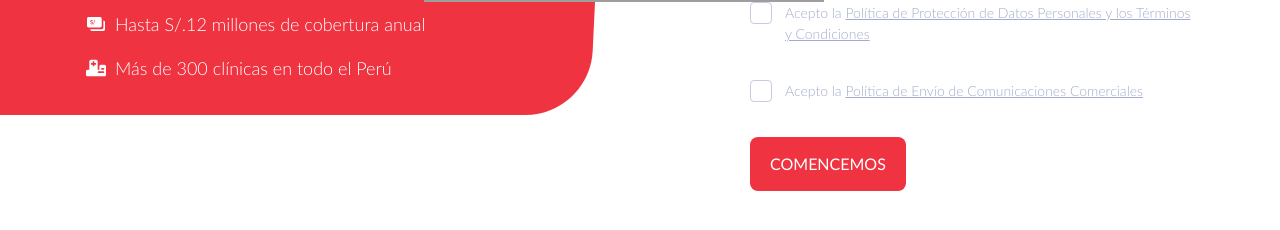
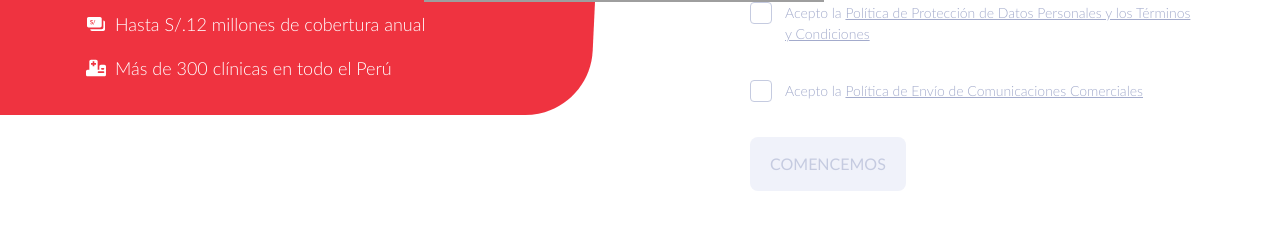
Before and after one commit to Ulices09/seguro-web, a React (Create React App) app: page /login in a window 1280 px wide. Shown: the part 398-628 px from the top of the page. Built offline with nearby package versions, Linux system fonts and the light colour scheme; grey boxes are pictures that could not be loaded.

Commit message:
Button starts disabled in login form

```diff
--- a/src/scenes/login/components/loginForm/LoginForm.view.tsx
+++ b/src/scenes/login/components/loginForm/LoginForm.view.tsx
@@ -18,7 +18,14 @@ type IProps = {
 };
 
 const LoginForm: FC<IProps> = (props) => {
-  const { handleSubmit, control, errors } = useForm<ILoginForm>();
+  const {
+    handleSubmit,
+    control,
+    errors,
+    formState: { isValid },
+  } = useForm<ILoginForm>({
+    mode: 'onChange',
+  });
 
   const onSubmit = (data: ILoginForm) => props.onSubmit(data);
 
@@ -157,7 +164,9 @@ const LoginForm: FC<IProps> = (props) => {
       </div>
       <div className="row">
         <div className="col">
-          <Button type="submit">COMENCEMOS</Button>
+          <Button type="submit" disabled={!isValid}>
+            COMENCEMOS
+          </Button>
         </div>
       </div>
     </form>
```
Also changed, not shown: 1 other file (tests, documents, lock files or other folders).
